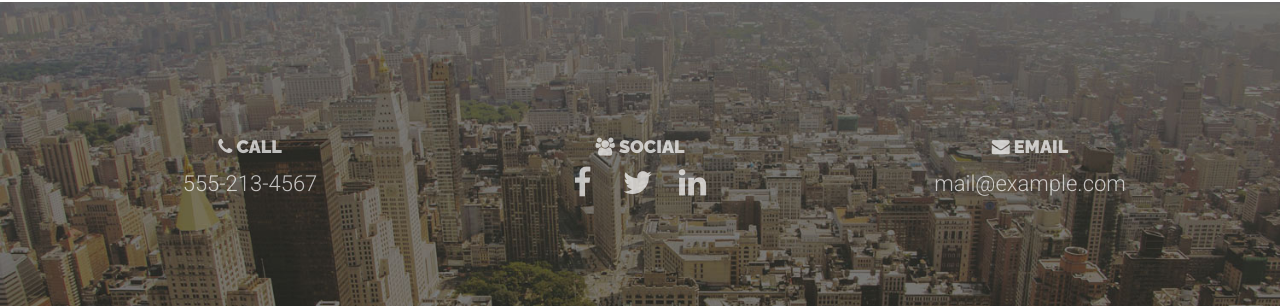
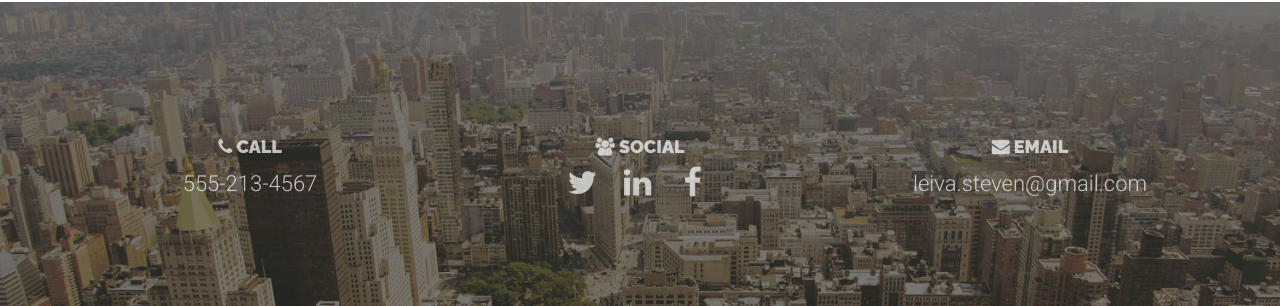
Before and after one commit to StevenXL/stevenxl.github.io, a Jekyll site: the page built from index.html, in a window 1280 px wide and 900 px high, scrolled down 874 px. Shown: the part 594-900 px from the top of the window. Built offline with Jekyll 4.4.1, drawn with Linux system fonts in a browser that asks for light colours; Markdown is read by kramdown in place of the engine named in the settings.

Commit message:
Add links to social section of the footer.

```diff
--- a/index.html
+++ b/index.html
@@ -48,14 +48,14 @@
       <div class="col-md-4 contact-details">
         <h4><i class="fa fa-users"></i> Social</h4>
         <ul class="list-inline">
-          <li><a href="#"><i class="fa fa-facebook fa-fw fa-2x"></i></a></li>
-          <li><a href="#"><i class="fa fa-twitter fa-fw fa-2x"></i></a></li>
-          <li><a href="#"><i class="fa fa-linkedin fa-fw fa-2x"></i></a></li>
+          <li><a href="https://twitter.com/StevenLeiva1"><i class="fa fa-twitter fa-fw fa-2x"></i></a></li>
+          <li><a href="https://www.linkedin.com/in/stevenleiva"><i class="fa fa-linkedin fa-fw fa-2x"></i></a></li>
+          <li><a href="https://www.facebook.com/Leiva.Steven"><i class="fa fa-facebook fa-fw fa-2x"></i></a></li>
         </ul>
       </div>
       <div class="col-md-4 contact-details">
         <h4><i class="fa fa-envelope"></i> Email</h4>
-        <p><a href="mailto:mail@example.com">mail@example.com</a></p>
+        <p><a href="mailto:leiva.steven@gmail.com">leiva.steven@gmail.com</a></p>
       </div>
     </div>
   </div>
```
